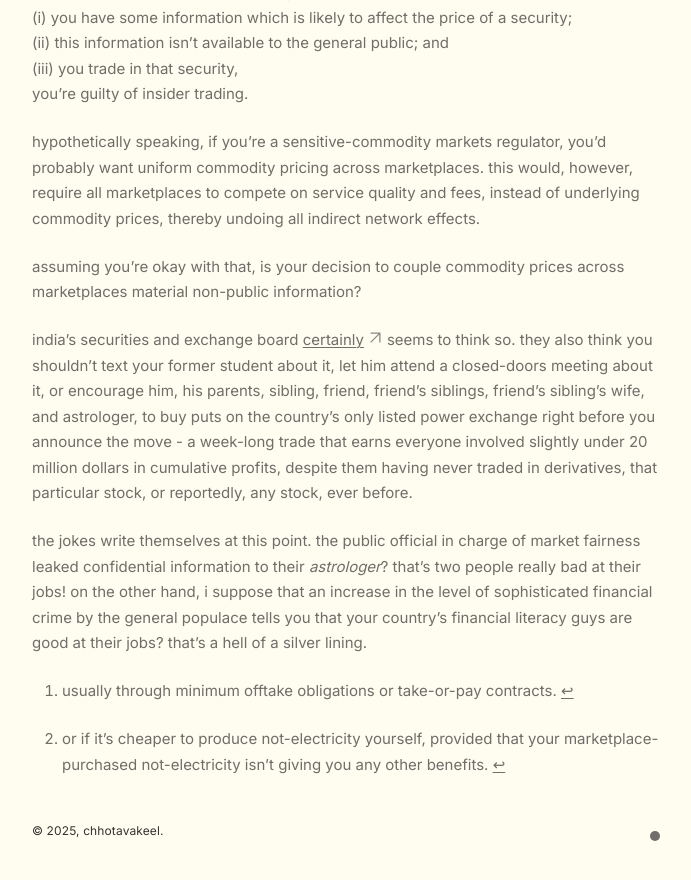
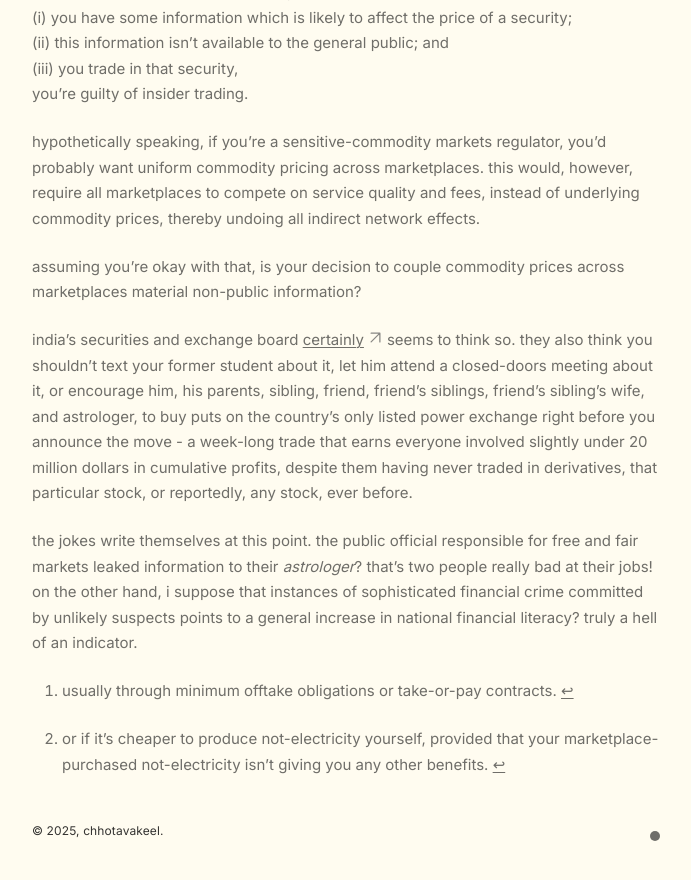
Before and after one commit to chhotavakeel/updatedsite, a Jekyll site: the page built from _notes/Public/all-electricity-is-accounting.md, in a window 1280 px wide and 900 px high, scrolled down 1570 px. Shown: the top 880 px of the window, without its empty margins (293-984 px from the left). Built offline with Jekyll 4.4.1, drawn with Linux system fonts in a browser that asks for light colours.

Commit message:
Update all-electricity-is-accounting.md

```diff
--- a/_notes/Public/all-electricity-is-accounting.md
+++ b/_notes/Public/all-electricity-is-accounting.md
@@ -39,7 +39,7 @@ assuming you're okay with that, is your decision to couple commodity prices acro
 
 india's securities and exchange board [certainly](https://www.sebi.gov.in/sebi_data/attachdocs/oct-2025/interim_order_ie1.pdf) seems to think so. they also think you shouldn't text your former student about it, let him attend a closed-doors meeting about it, or encourage him, his parents, sibling, friend, friend's siblings, friend's sibling's wife, and astrologer, to buy puts on the country's only listed power exchange right before you announce the move - a week-long trade that earns everyone involved slightly under 20 million dollars in cumulative profits, despite them having never traded in derivatives, that particular stock, or reportedly, any stock, ever before.
 
-the jokes write themselves at this point. the public official in charge of market fairness leaked confidential information to their *astrologer*? that's two people really bad at their jobs! on the other hand, i suppose that an increase in the level of sophisticated financial crime by the general populace tells you that your country's financial literacy guys are good at their jobs? that's a hell of a silver lining.
+the jokes write themselves at this point. the public official responsible for free and fair markets leaked information to their *astrologer*? that's two people really bad at their jobs! on the other hand, i suppose that instances of sophisticated financial crime committed by unlikely suspects points to a general increase in national financial literacy? truly a hell of an indicator.
 
 [^1]: usually through minimum offtake obligations or take-or-pay contracts.
 
```
